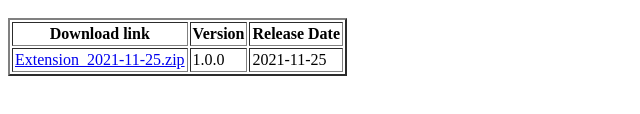
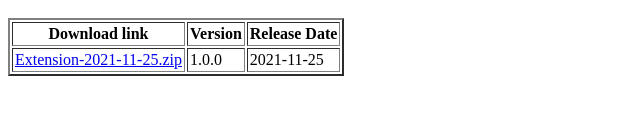
Before and after one commit to YouTubeDislikeCount/youtubedislikecount.github.io, a plain HTML site: page index.html in a window 1280 px wide. Shown: the part 154-268 px from the top of the page, 0-640 px from the left. Drawn offline with Linux system fonts and the light colour scheme.

Commit message:
Update download link

```diff
--- a/index.html
+++ b/index.html
@@ -12,7 +12,7 @@
         <p>
             <table border="2" cellpadding="2">
                 <th>Download link</th><th>Version</th><th>Release Date</th>
-                <tr><td><a href="https://cloud-object-storage-62-cos-standard-xpd.s3.us-east.cloud-object-storage.appdomain.cloud/Extension_2021-11-25.zip">Extension_2021-11-25.zip</a></td><td>1.0.0</td><td>2021-11-25</td></tr>
+                <tr><td><a href="https://cloud-object-storage-62-cos-standard-xpd.s3.us-east.cloud-object-storage.appdomain.cloud/Extension-2021-11-25.zip">Extension-2021-11-25.zip</a></td><td>1.0.0</td><td>2021-11-25</td></tr>
             </table>
         </p>
     </body>
```
